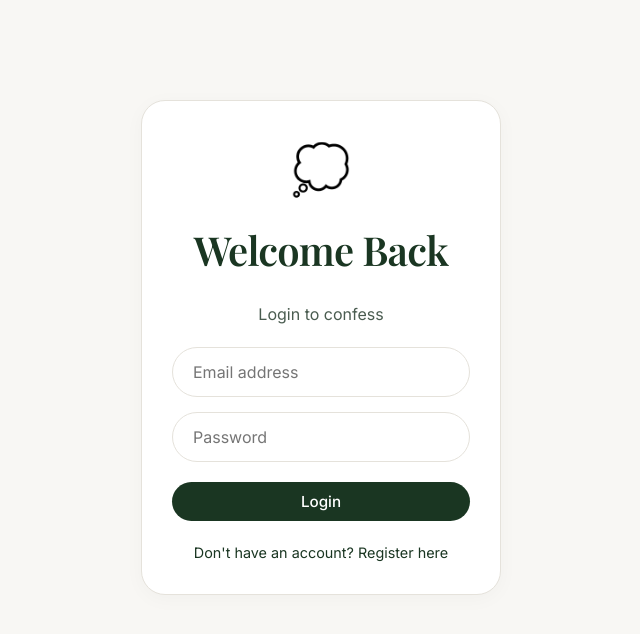
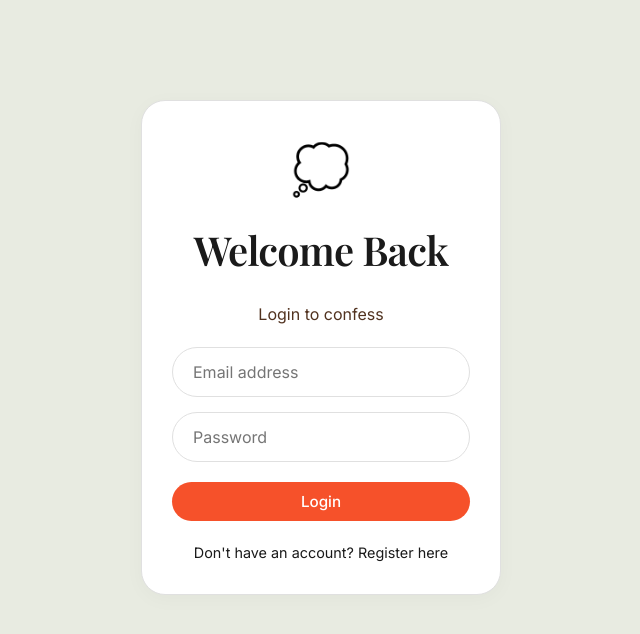
Before and after one commit to aly-osha/ConfessionWall, a React (Vite) app in the folder frontend/: page /login in a window 1280 px wide. Shown: the top 634 px of the page, without its empty margins (319-959 px from the left). Built offline with nearby package versions, Linux system fonts and the light colour scheme.

Commit message:
added new featuers

```diff
--- a/frontend/src/index.css
+++ b/frontend/src/index.css
@@ -1,25 +1,25 @@
 @import url('https://fonts.googleapis.com/css2?family=Playfair+Display:wght@400;600;700&family=Inter:wght@400;500;600&display=swap');
 
 :root {
-  /* Minimalist Bright & Elegant Theme Tokens (Fable-inspired) */
-  --bg-color: #f8f7f4; /* Creamy off-white */
-  --bg-surface: #ffffff; /* pure white for cards */
-  --bg-surface-hover: #f1f0ed;
+  /* Colorful Pastel Theme */
+  --bg-color: #E8EBE1; /* Soft, pleasant light sage/beige */
+  --bg-surface: #FFFFFF; /* White */
+  --bg-surface-hover: #F2F2F2;
 
-  --text-primary: #1a3622; /* Dark forest green */
-  --text-secondary: #4a5c50;
-  --text-muted: #7c8e82;
+  --text-primary: #1A1A1A; /* Dark */
+  --text-secondary: #51321F; /* Dark brown */
+  --text-muted: #666666; /* Darker grey for readability on pastel */
 
-  --accent-color: #1a3622; /* very dark green for main buttons */
-  --accent-hover: #2e593d;
+  --accent-color: #F6512A; /* Orange */
+  --accent-hover: #D4411C;
 
-  --danger-color: #d1413a;
-  --danger-hover: #b5312a;
+  --danger-color: #E23636;
+  --danger-hover: #B82525;
 
   --success-color: #2ea043;
-  --success-bg: #d9f1cb; /* light green for successful/highlight areas */
+  --success-bg: #d9f1cb;
 
-  --border-color: #e5e2db;
+  --border-color: #E0E0E0;
 
   --font-main: 'Inter', -apple-system, BlinkMacSystemFont, 'Segoe UI', Roboto, Oxygen, Ubuntu, Cantarell, sans-serif;
   --font-heading: 'Playfair Display', Georgia, serif;
--- a/frontend/src/pages/Feed.jsx
+++ b/frontend/src/pages/Feed.jsx
@@ -7,6 +7,8 @@ import { formatDistanceToNow } from 'date-fns';
 import LoadingScreen from '../components/LoadingScreen';
 import NotificationBell from '../components/NotificationBell';
 import { showAlert, showConfirm } from '../store/dialogStore';
+
+const PASTEL_COLORS = ['#E8D0F9', '#C9F4E6', '#FBEB9F', '#FAD9D5', '#D4F1F4'];
 
 const Feed = () => {
     const { user, logout } = useAuthStore();
@@ -139,8 +141,8 @@ const Feed = () => {
                 ) : posts.length === 0 ? (
                     <p style={{ textAlign: 'center', color: 'var(--text-muted)' }}>The wall is completely empty.</p>
                 ) : (
-                    posts.map((post) => (
-                        <div key={post._id} className="card" style={{ padding: '25px' }}>
+                    posts.map((post, index) => (
+                        <div key={post._id} className="card" style={{ padding: '25px', backgroundColor: PASTEL_COLORS[index % PASTEL_COLORS.length] }}>
                             <div style={{ display: 'flex', justifyContent: 'space-between', marginBottom: '15px' }}>
                                 <div style={{ display: 'flex', alignItems: 'center', gap: '10px' }}>
                                     <img src={post.author.avatarUrl} alt="avatar" style={{ width: '40px', borderRadius: '50%', backgroundColor: 'var(--bg-surface-hover)' }} />
--- a/frontend/src/pages/Profile.jsx
+++ b/frontend/src/pages/Profile.jsx
@@ -7,6 +7,8 @@ import { formatDistanceToNow } from 'date-fns';
 import LoadingScreen from '../components/LoadingScreen';
 import { showAlert, showConfirm } from '../store/dialogStore';
 import NotificationBell from '../components/NotificationBell';
+
+const PASTEL_COLORS = ['#E8D0F9', '#C9F4E6', '#FBEB9F', '#FAD9D5', '#D4F1F4'];
 
 const Profile = () => {
     const { username } = useParams();
@@ -181,7 +183,7 @@ const Profile = () => {
                                     value={currentPassword}
                                     onChange={(e) => setCurrentPassword(e.target.value)}
                                     required
-                                    style={{ padding: '8px', borderRadius: '4px', border: '1px solid #ccc' }}
+                                    style={{ padding: '8px', borderRadius: '4px', border: '1px solid var(--border-color)', backgroundColor: 'var(--bg-surface)' }}
                                 />
                                 <input
                                     type="password"
@@ -190,7 +192,7 @@ const Profile = () => {
                                     value={newPassword}
                                     onChange={(e) => setNewPassword(e.target.value)}
                                     required
-                                    style={{ padding: '8px', borderRadius: '4px', border: '1px solid #ccc' }}
+                                    style={{ padding: '8px', borderRadius: '4px', border: '1px solid var(--border-color)', backgroundColor: 'var(--bg-surface)' }}
                                 />
                                 <input
                                     type="password"
@@ -199,7 +201,7 @@ const Profile = () => {
                                     value={confirmPassword}
                                     onChange={(e) => setConfirmPassword(e.target.value)}
                                     required
-                                    style={{ padding: '8px', borderRadius: '4px', border: '1px solid #ccc' }}
+                                    style={{ padding: '8px', borderRadius: '4px', border: '1px solid var(--border-color)', backgroundColor: 'var(--bg-surface)' }}
                                 />
                                 <button type="submit" className="btn-primary" style={{ padding: '8px' }}>
                                     Update Password
@@ -233,8 +235,8 @@ const Profile = () => {
                 </div>
             ) : (
                 <div>
-                    {posts.map(post => (
-                        <div key={post._id} className="card" style={{ padding: '25px', marginBottom: '15px' }}>
+                    {posts.map((post, index) => (
+                        <div key={post._id} className="card" style={{ padding: '25px', marginBottom: '15px', backgroundColor: PASTEL_COLORS[index % PASTEL_COLORS.length] }}>
                             <div style={{ display: 'flex', justifyContent: 'space-between', marginBottom: '10px' }}>
                                 <div style={{ fontSize: '0.8rem', color: 'var(--text-muted)' }}>
                                     {formatDistanceToNow(new Date(post.createdAt), { addSuffix: true })}
--- a/frontend/src/pages/SinglePost.jsx
+++ b/frontend/src/pages/SinglePost.jsx
@@ -6,6 +6,8 @@ import { formatDistanceToNow } from 'date-fns';
 import { ArrowLeft, Flag } from 'lucide-react';
 import LoadingScreen from '../components/LoadingScreen';
 import { showAlert, showConfirm } from '../store/dialogStore';
+
+const PASTEL_COLORS = ['#E8D0F9', '#C9F4E6', '#FBEB9F', '#FAD9D5', '#D4F1F4'];
 
 const SinglePost = () => {
     const { id } = useParams();
@@ -139,7 +141,7 @@ const SinglePost = () => {
             </button>
 
             {/* Main Post */}
-            <div className="card" style={{ padding: '30px', position: 'relative' }}>
+            <div className="card" style={{ padding: '30px', position: 'relative', backgroundColor: PASTEL_COLORS[0] }}>
                 {(user._id === post.author._id || user.role === 'admin' || user.role === 'moderator') && (
                     <div style={{ position: 'absolute', top: '20px', right: '20px', display: 'flex', gap: '10px' }}>
                         {user._id === post.author._id && (
@@ -240,8 +242,8 @@ const SinglePost = () => {
 
             {/* Comment List */}
             <div>
-                {comments.map((comment) => (
-                    <div key={comment._id} className="card" style={{ padding: '15px', position: 'relative' }}>
+                {comments.map((comment, index) => (
+                    <div key={comment._id} className="card" style={{ padding: '15px', position: 'relative', backgroundColor: PASTEL_COLORS[(index + 1) % PASTEL_COLORS.length] }}>
                         <div style={{ display: 'flex', justifyContent: 'space-between', marginBottom: '10px' }}>
                             <div style={{ display: 'flex', alignItems: 'center', gap: '10px' }}>
                                 <img src={comment.author.avatarUrl} alt="avatar" style={{ width: '30px', borderRadius: '50%', backgroundColor: 'var(--bg-surface-hover)' }} />
```
Also changed, not shown: frontend/src/pages/AdminDashboard.jsx (+8 -8 lines).
